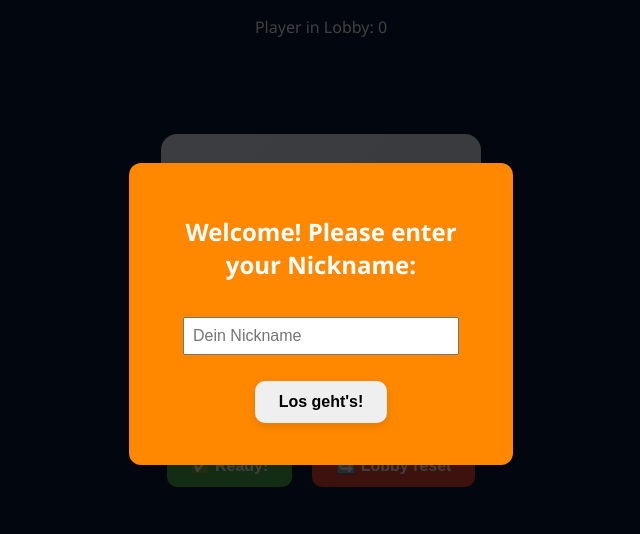
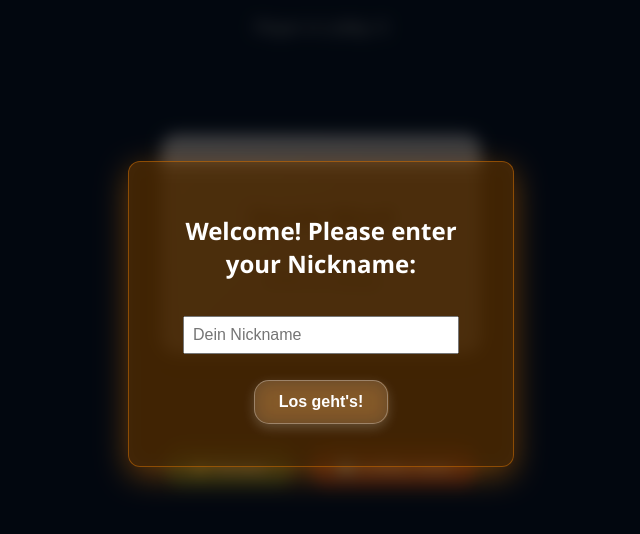
Before and after one commit to Niklas2211/wordgame, a website: page public/index.html in a window 1280 px wide. Shown: the part 86-620 px from the top of the page, without its empty margins (319-959 px from the left). Drawn offline with nearby package versions, Linux system fonts and the light colour scheme; no server answers.

Commit message:
nickname modal change

```diff
--- a/public/style.css
+++ b/public/style.css
@@ -6,7 +6,7 @@ button {
   font-size: 1rem;
   font-weight: 600;
   border: none;
-  border-radius: 10px;
+  border-radius: 15px;
   cursor: pointer;
   transition:
     transform 0.1s ease,
@@ -129,15 +129,22 @@ body {
   justify-content: center;
   align-items: center;
   z-index: 1000;
+  backdrop-filter: blur(8px);
+  -webkit-backdrop-filter: blur(8px);
 }
 
 .modal-content {
-  background: #ff8800;
+  background: rgba(255, 136, 0, 0.25);
   padding: 2rem;
   border-radius: 12px;
   text-align: center;
   max-width: 320px;
   width: 80%;
+  box-shadow: 0 8px 32px rgba(255, 136, 0, 0.4);
+  border: 1px solid rgba(255, 136, 0, 0.4);
+  backdrop-filter: blur(10px);
+  -webkit-backdrop-filter: blur(10px);
+  color: white;
 }
 
 .modal-content input {
@@ -249,3 +256,75 @@ body {
 html {
   touch-action: manipulation;
 }
+/* Basis Glas-Button für Modal und Button-Gruppe */
+.modal-content button,
+.button-group button {
+  padding: 12px 24px;
+  font-size: 1rem;
+  font-weight: 600;
+  border-radius: 15px;
+  cursor: pointer;
+  transition:
+    background-color 0.3s ease,
+    transform 0.1s ease,
+    box-shadow 0.3s ease;
+  -webkit-tap-highlight-color: transparent;
+  backdrop-filter: blur(10px);
+  -webkit-backdrop-filter: blur(10px);
+  border: none;
+  box-shadow: 0 4px 12px rgba(0, 0, 0, 0.1);
+  color: white;
+}
+
+/* Hover & Active */
+.modal-content button:hover,
+.button-group button:hover {
+  transform: scale(1.05);
+  box-shadow: 0 8px 20px rgba(0, 0, 0, 0.2);
+}
+.modal-content button:active,
+.button-group button:active {
+  transform: scale(0.95);
+}
+
+/* Neutraler Modal Button (z.B. Nickname Submit) */
+.modal-content button {
+  background: rgba(255 255 255 / 0.15);
+  border: 1px solid rgba(255 255 255 / 0.3);
+  box-shadow: 0 4px 12px rgba(255 255 255 / 0.2);
+}
+
+.modal-content button:hover {
+  background: rgba(255 255 255 / 0.3);
+  box-shadow: 0 6px 20px rgba(255 255 255 / 0.3);
+}
+
+/* Ready-Button: modernes Grün mit Glas-Effekt */
+.ready-btn {
+  background: rgba(76, 175, 80, 0.6); /* kräftig grün mit Transparenz */
+  border: 1px solid rgba(76, 175, 80, 0.8);
+  box-shadow: 0 6px 20px rgba(76, 175, 80, 0.6);
+  color: white;
+  backdrop-filter: blur(12px);
+  -webkit-backdrop-filter: blur(12px);
+}
+
+.ready-btn:hover {
+  background: rgba(76, 175, 80, 0.8);
+  box-shadow: 0 10px 30px rgba(76, 175, 80, 0.8);
+}
+
+/* Restart-Button: modernes Rot mit Glas-Effekt */
+.restart-btn {
+  background: rgba(244, 67, 54, 0.6); /* kräftig rot mit Transparenz */
+  border: 1px solid rgba(244, 67, 54, 0.8);
+  box-shadow: 0 6px 20px rgba(244, 67, 54, 0.6);
+  color: white;
+  backdrop-filter: blur(12px);
+  -webkit-backdrop-filter: blur(12px);
+}
+
+.restart-btn:hover {
+  background: rgba(244, 67, 54, 0.8);
+  box-shadow: 0 10px 30px rgba(244, 67, 54, 0.8);
+}
```
